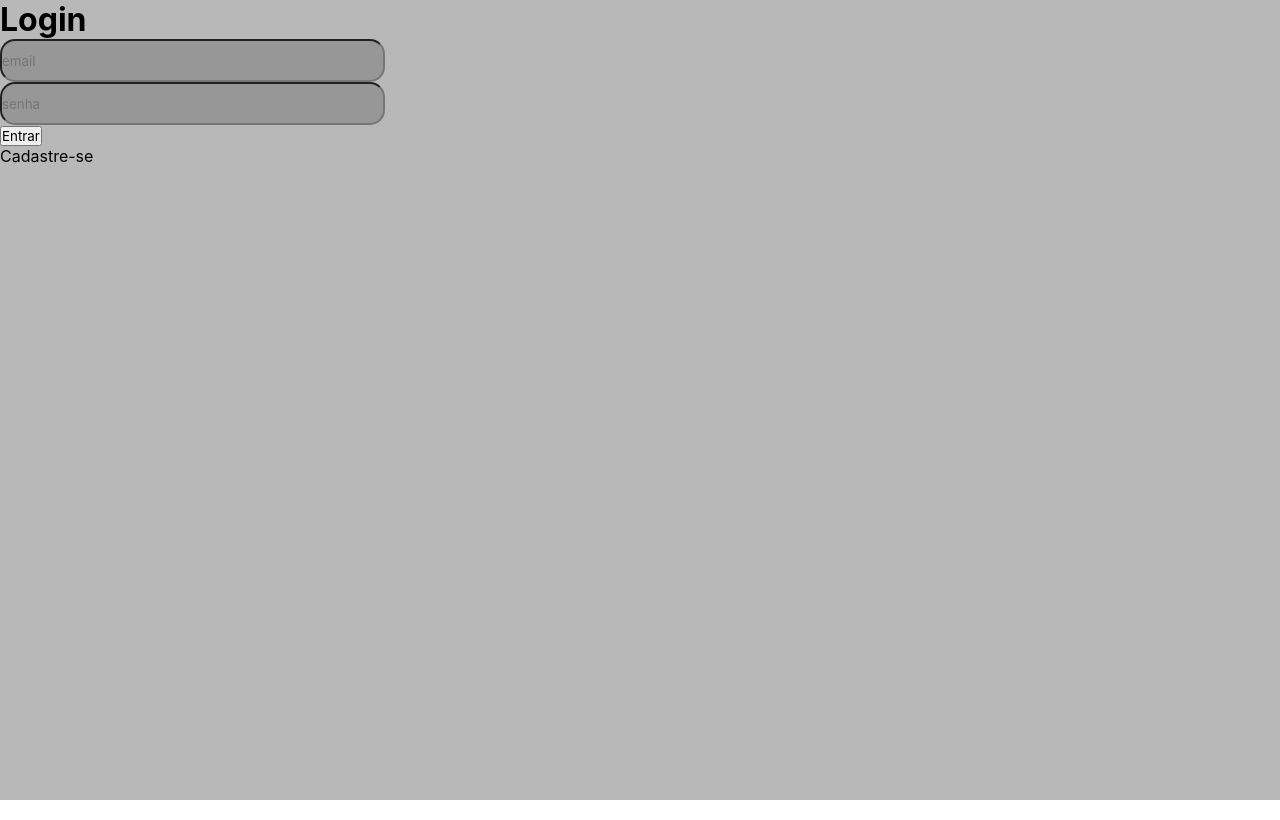
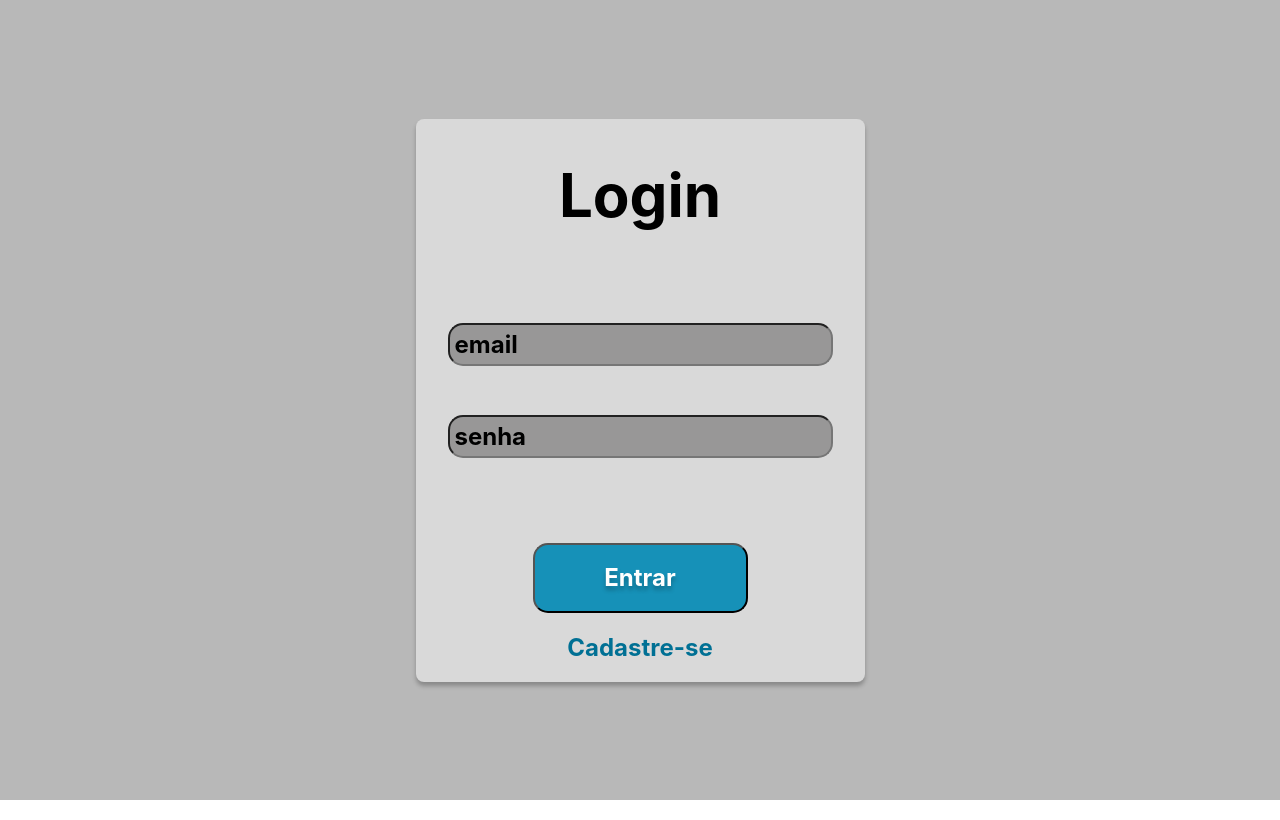
Before and after one commit to LuanTerra-Apollo/Grupo6-React-Serratec, a React (Vite) app in the folder shopix/: page /login in a window 1280 px wide. Built offline with nearby package versions, Linux system fonts and the light colour scheme.

Commit message:
Tela de Login SemiPronta

```diff
--- /dev/null
+++ b/shopix/src/components/styles/Buttons.style.jsx
@@ -0,0 +1,12 @@
+import styled from 'styled-components'
+
+export const Button = styled.button`
+    width: ${(prop) => prop.width};
+    height: ${(prop) => prop.height};
+    background-color: #1691B8;
+    border-radius: 15px;
+    color: white;
+    text-shadow: 0px 4px 4px rgba(0, 0, 0, 0.25);
+    font-size: 24px;
+    font-weight: bold;
+`
--- /dev/null
+++ b/shopix/src/components/styles/Forms.style.jsx
@@ -0,0 +1,14 @@
+import styled from 'styled-components'
+
+export const Form = styled.form`
+    width: ${(prop) => prop.width};
+    height: ${(prop) => prop.height};
+    background-color: ${({theme}) => theme.colors.geralWhite};
+    display: flex;
+    flex-direction: column;
+    justify-content: space-around;
+    align-items: center;
+    border-radius: 8px;
+    box-shadow: 0px 4px 4px 0px rgba(0, 0, 0, 0.25);
+
+`
--- a/shopix/src/components/styles/Inputs.style.jsx
+++ b/shopix/src/components/styles/Inputs.style.jsx
@@ -14,9 +14,19 @@ export const InputBarraPesquisa = styled.input`
 `
 
 export const Input = styled.input`
+    padding-left: 5px;
     width: ${(prop) => prop.width};
     height: ${(prop) => prop.height};
-
+    font-family: 'Inter';
+    font-size: 24px;
+    font-weight: bold;
     border-radius: 15px;
     background: ${({theme}) => theme.colors.inputGray};
+
+    &::placeholder{
+        color: black;
+        font-size: 24px;
+        font-family: 'Inter';
+        font-weight: bold;
+    }
 `
--- a/shopix/src/components/styles/Wrapper.style.jsx
+++ b/shopix/src/components/styles/Wrapper.style.jsx
@@ -4,6 +4,10 @@ export const Wrapper = styled.div`
     width: 100vw;
     height: 100vh;
     background-color: ${({theme}) => theme.colors.wrapperGray};
+    display: flex;
+    align-items: center;
+    justify-content: center;
+
 
 
     & a {
--- a/shopix/src/pages/Login/Login.jsx
+++ b/shopix/src/pages/Login/Login.jsx
@@ -3,6 +3,8 @@ import { useState, } from 'react'
 import { api } from '../../api/api'
 import { Input } from '../../components/styles/Inputs.style'
 import { Wrapper } from "../../components/styles/Wrapper.style"
+import { Form } from "../../components/styles/Forms.style"
+import { Button } from "../../components/styles/Buttons.style"
 
 const Login = () => {
     const [email, setEmail] = useState('')
@@ -28,13 +30,13 @@ const Login = () => {
     return (
         <>
         <Wrapper>
-            <form className='formLogin' onSubmit={handleLogin}>
-                <h1>Login</h1>
-                <Input width='385px' height='43px' type="text" value={email} onChange={(e) => { setEmail(e.target.value)}} placeholder='email' /> <br />
+            <Form width='449px' height='563px' className='formLogin' onSubmit={handleLogin}>
+                <h1 style={{fontSize: '60px', marginTop: '24px', marginBottom:'60px'}}>Login</h1>
+                <Input style={{marginBottom:'-36px'}} width='385px' height='43px' type="text" value={email} onChange={(e) => { setEmail(e.target.value)}} placeholder='email' /> <br />
                 <Input width='385px' height='43px' type="text" value={senha} onChange={(e) => { setSenha(e.target.value)}} placeholder='senha'  /> <br />
-                <button type='submit'>Entrar</button> <br />
-                <Link to={'/cadastro'} >Cadastre-se</Link>
-            </form>
+                <Button width='215px' height='70px' type='submit'>Entrar</Button> <br />
+                <Link style={{color: "#007094", fontWeight: 'bold', fontSize:'24px', position: 'absolute', transform: 'translate(0%, 850%)'}} to={'/cadastro'} >Cadastre-se</Link>
+            </Form>
         </Wrapper>
         <br />
         </>
```
Also changed, not shown: shopix/src/components/styles/Buttons.jsx (deleted, +0 -11 lines).
